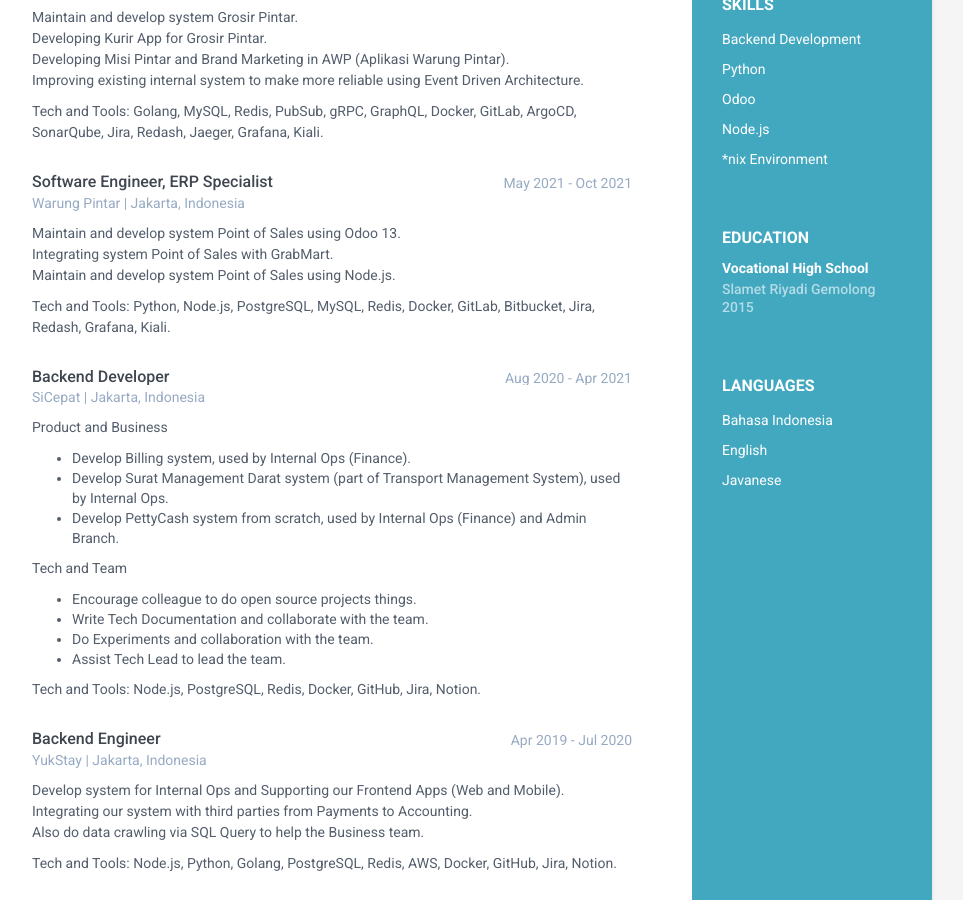
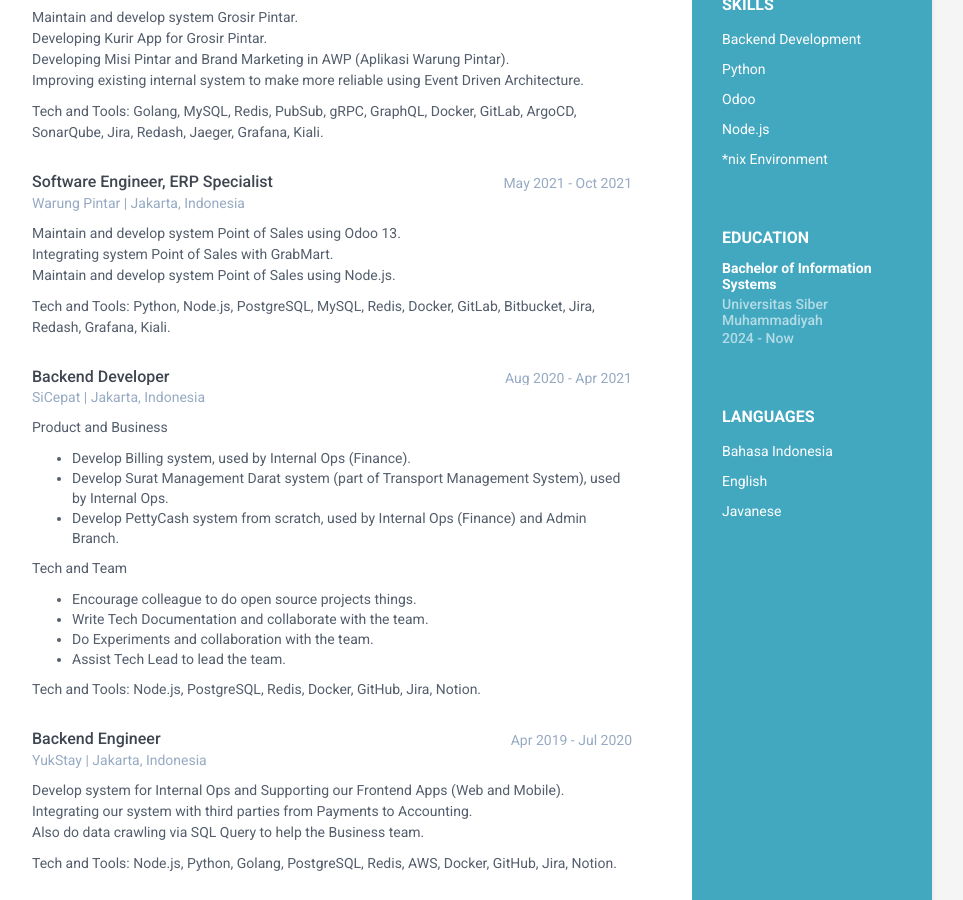
Before and after one commit to repodevs/repodevs.github.io, a Jekyll site: the page built from resume.html, in a window 1280 px wide and 900 px high, scrolled down 551 px. Shown: the whole window, without its empty margins (188-1151 px from the left). Built offline with Jekyll 4.4.1, drawn with Linux system fonts in a browser that asks for light colours.

Commit message:
Update Education

```diff
--- a/_includes/cv/education.html
+++ b/_includes/cv/education.html
@@ -1,8 +1,8 @@
 <div class="education-container container-block">
     <h2 class="container-block-title">Education</h2>
     <div class="item">
-        <h4 class="degree">Vocational High School</h4>
-        <h5 class="meta">Slamet Riyadi Gemolong</h5>
-        <div class="time">2015</div>
+        <h4 class="degree">Bachelor of Information Systems</h4>
+        <h5 class="meta">Universitas Siber Muhammadiyah</h5>
+        <div class="time">2024 - Now</div>
     </div>
 </div>
```
